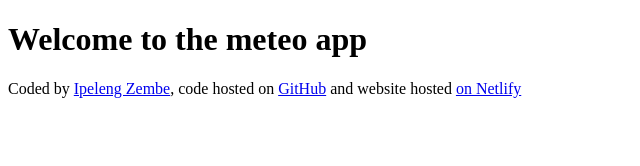
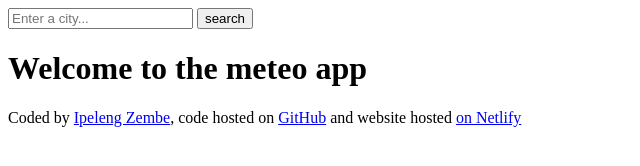
Before and after one commit to IpelengZ/meteo, a plain HTML site: page index.html in a window 1280 px wide. Shown: the whole page, without its empty margins (0-640 px from the left). Drawn offline with Linux system fonts and the light colour scheme.

Commit message:
Added HTML

```diff
--- a/index.html
+++ b/index.html
@@ -6,7 +6,15 @@
     <title>Meteo App</title>
 </head>
 <body>
+    <header>
+        <form>
+            <input type="search" placeholder="Enter a city..." required>
+            <input type="submit" value="search">
+        </form>
+    </header>
+    <main>
     <h1>Welcome to the meteo app</h1>
+    </main>
     <footer>
         Coded by
         <a href="https://github.com/IpelengZ" target="_blank"> Ipeleng Zembe</a>, code hosted on
```
